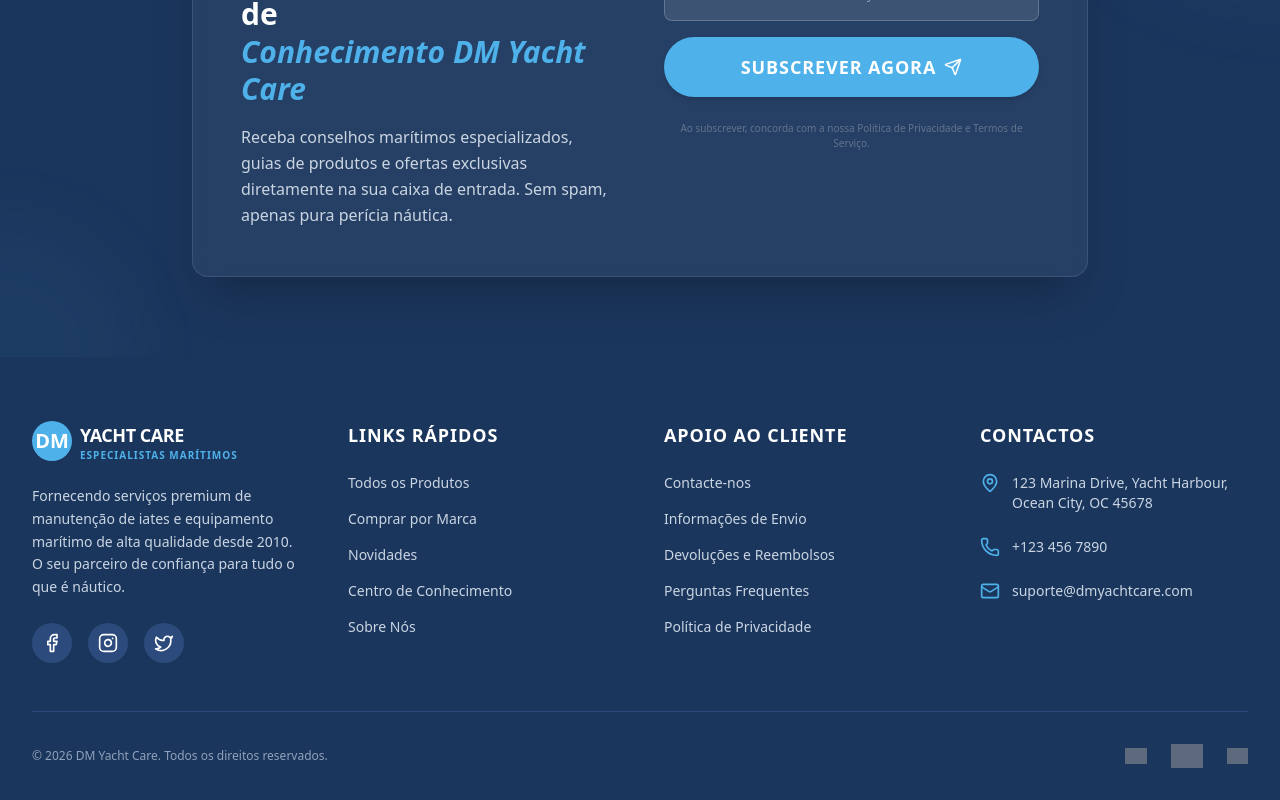
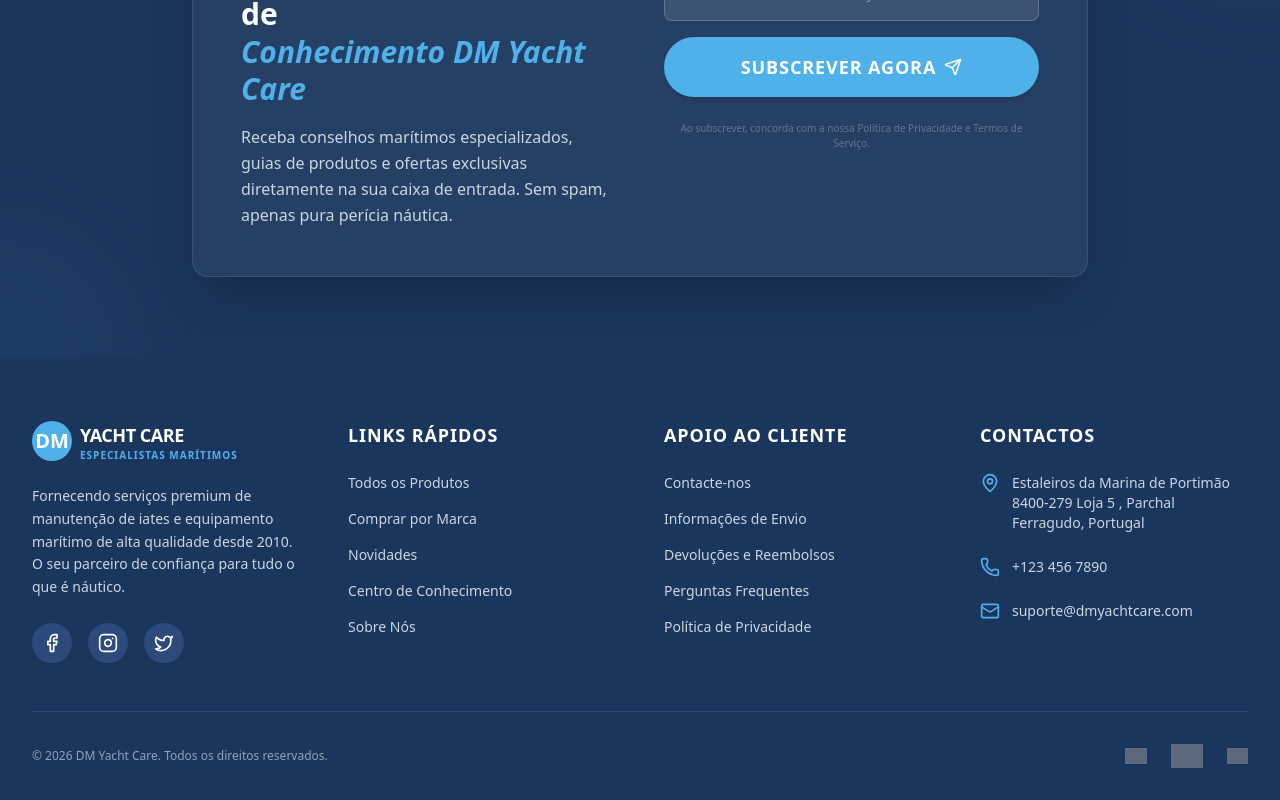
Before and after one commit to contatoantaresenergia-netizen/Dm-Yatch, a React (Vite) app: page / in a window 1280 px wide. Shown: the part 5410-6210 px from the top of the page. Built offline with nearby package versions, Linux system fonts and the light colour scheme; grey boxes are pictures that could not be loaded.

Commit message:
Update Footer.tsx

```diff
--- a/src/components/Footer.tsx
+++ b/src/components/Footer.tsx
@@ -62,7 +62,9 @@ export default function Footer() {
             <ul className="flex flex-col gap-6 text-slate-300 text-sm">
               <li className="flex items-start gap-3">
                 <MapPin className="text-accent shrink-0" size={20} />
-                <span>123 Marina Drive, Yacht Harbour, Ocean City, OC 45678</span>
+                <span>Estaleiros da Marina de Portimão
+                 8400-279 Loja 5 , Parchal
+                 Ferragudo, Portugal</span>
               </li>
               <li className="flex items-center gap-3">
                 <Phone className="text-accent shrink-0" size={20} />
```
